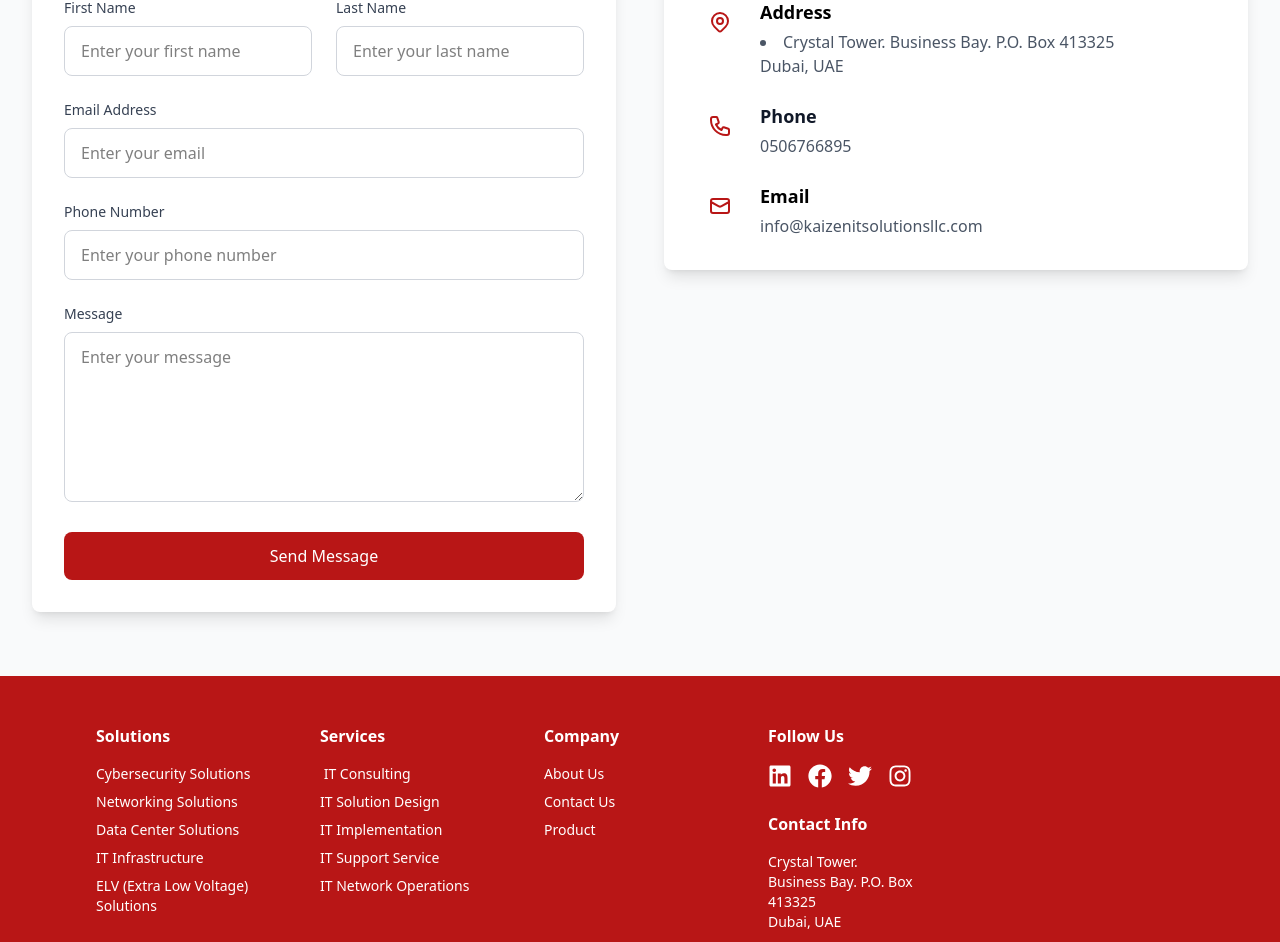
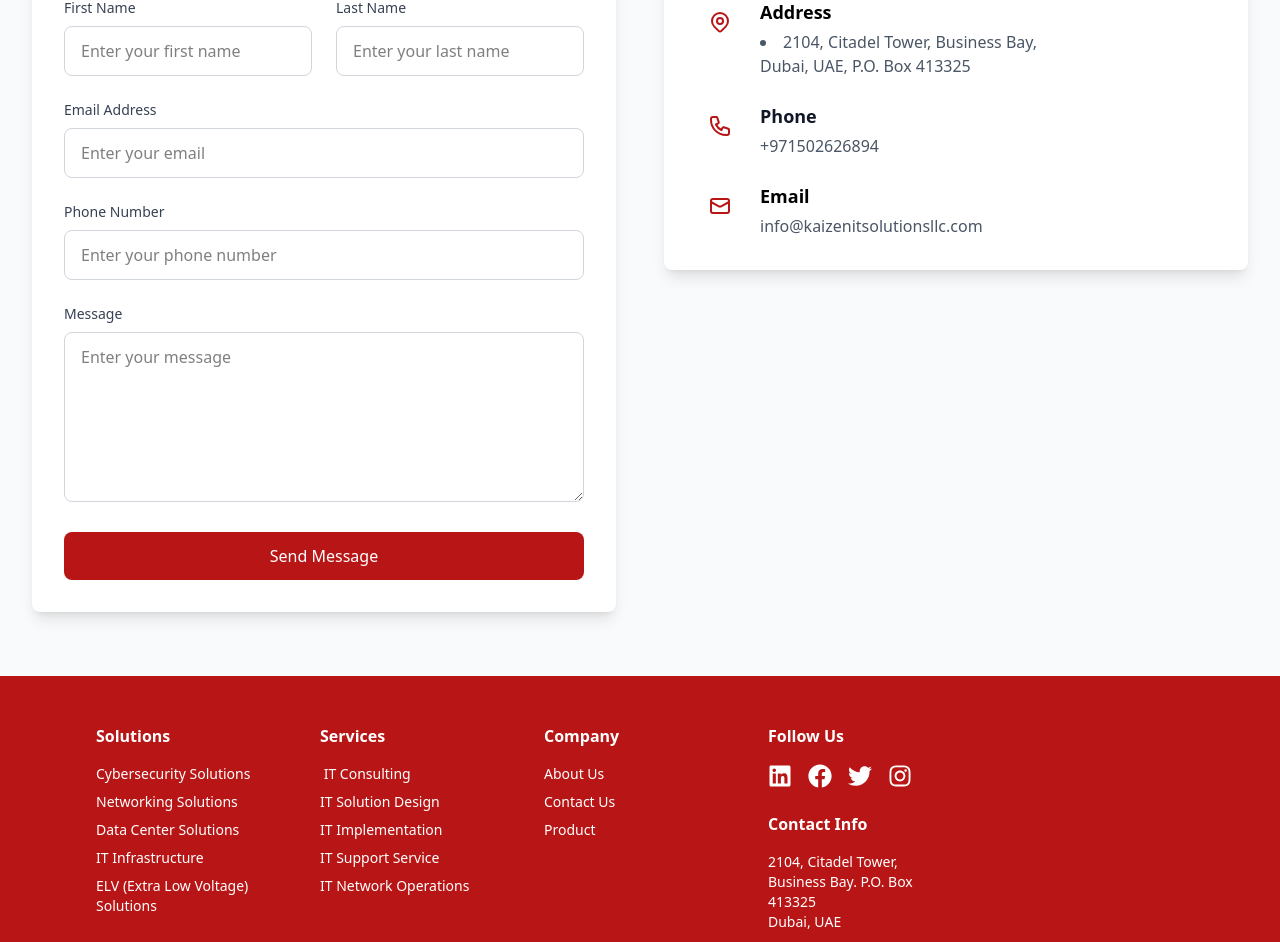
Before and after one commit to mineshpatel0299/Kaizen, a React (Vite) app: page /contact in a window 1280 px wide. Shown: the part 554-1496 px from the top of the page. Built offline with nearby package versions, Linux system fonts and the light colour scheme.

Commit message:
Refactoring

```diff
--- a/src/components/Contact.jsx
+++ b/src/components/Contact.jsx
@@ -151,9 +151,10 @@ const Contact = () => {
                     </h3>
                     <p className="text-gray-600">
                       <li>
-                        Crystal Tower. Business Bay. P.O. Box 413325
-                        <br />
-                        Dubai, UAE
+                       2104, Citadel Tower,
+                        Business Bay,
+                          <br />
+                        Dubai, UAE, P.O. Box 413325
                       </li>
                     </p>
                   </div>
@@ -179,7 +180,7 @@ const Contact = () => {
                     <h3 className="text-lg font-semibold text-gray-900 mb-1">
                       Phone
                     </h3>
-                    <p className="text-gray-600">0506766895</p>
+                    <p className="text-gray-600">+971502626894</p>
                   </div>
                 </div>
 
--- a/src/pages/Footer.jsx
+++ b/src/pages/Footer.jsx
@@ -90,12 +90,13 @@ export default function Footer() {
 
           <h3 className="font-semibold mb-4">Contact Info</h3>
           <p className="text-bl text-sm">
-            Crystal Tower. <br />
+            2104, Citadel Tower,
+ <br />
             Business Bay. P.O. Box 413325 <br />
             Dubai, UAE
           </p>
           <p className="mt-2 text-white text-sm">
-            Phone: +97144293690 <br />
+            Phone: +971502626894 <br />
             Email: info@kaizenitsolutionsllc.com
           </p>
         </div>
```
